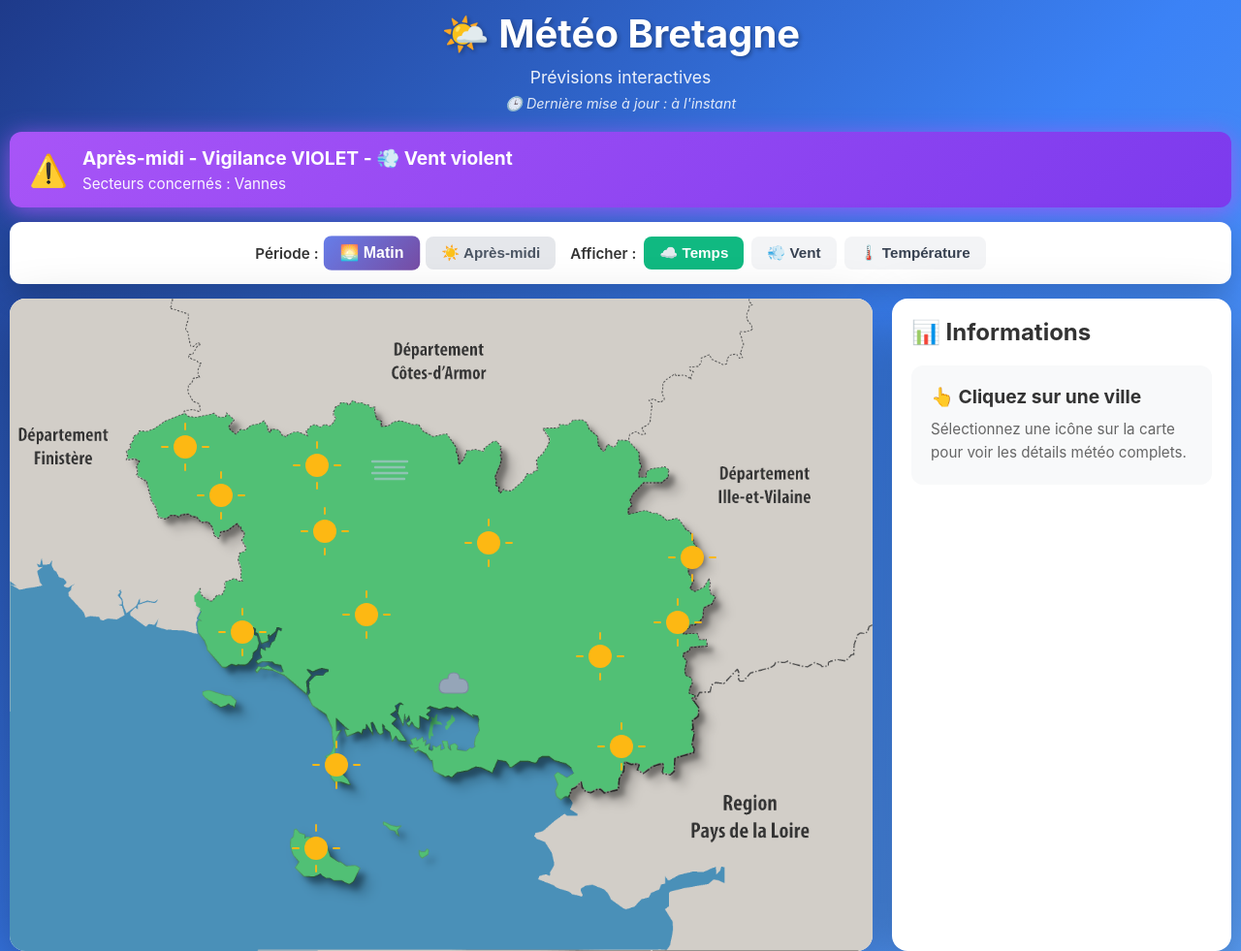
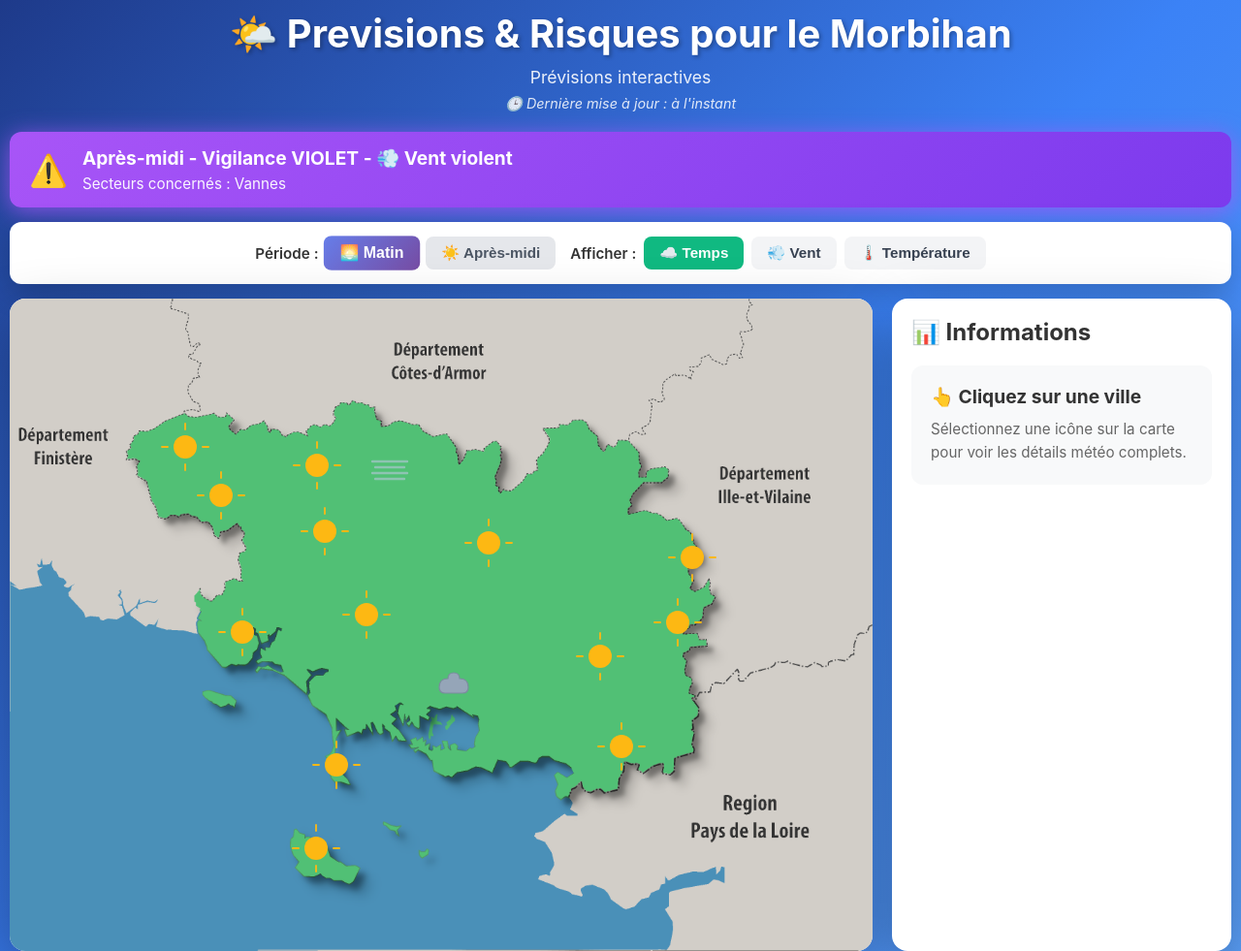
Before and after one commit to Meteo29-56/Bulletin-meteo-Morbihan, a plain HTML site: page index.html in a window 1280 px wide. Shown: the top 981 px of the page at 97% size. Drawn offline with Linux system fonts and the light colour scheme.

Commit message:
Update index.html

```diff
--- a/index.html
+++ b/index.html
@@ -3,7 +3,7 @@
 <head>
     <meta charset="UTF-8">
     <meta name="viewport" content="width=device-width, initial-scale=1.0">
-    <title>Météo Bretagne</title>
+    <title>Risque & Météo du Morbihan</title>
     <style>
         * {
             margin: 0;
@@ -413,7 +413,7 @@
 <body>
     <div class="container">
         <header>
-            <h1>🌤️ Météo Bretagne</h1>
+            <h1>🌤️ Previsions & Risques pour le Morbihan</h1>
             <p class="subtitle">Prévisions interactives</p>
             <p class="last-update" id="last-update">Dernière mise à jour : Chargement...</p>
         </header>
```
